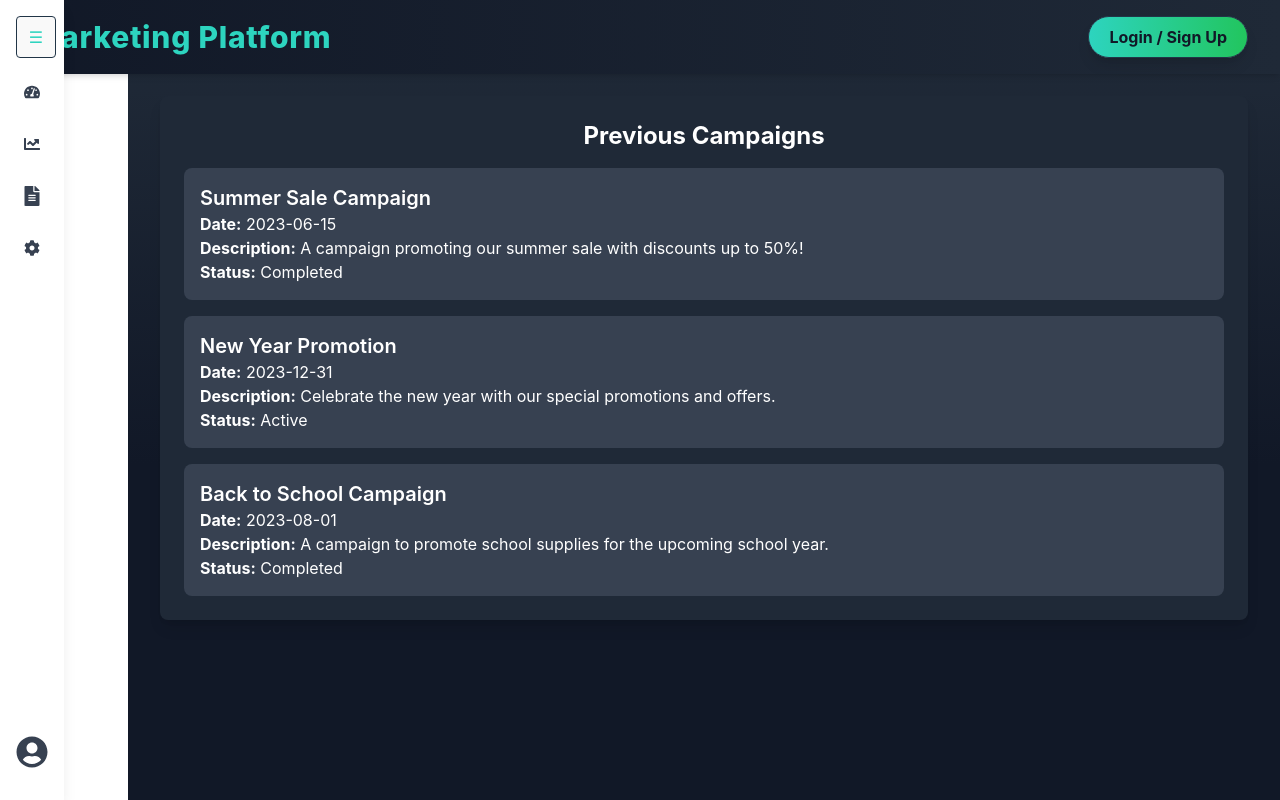
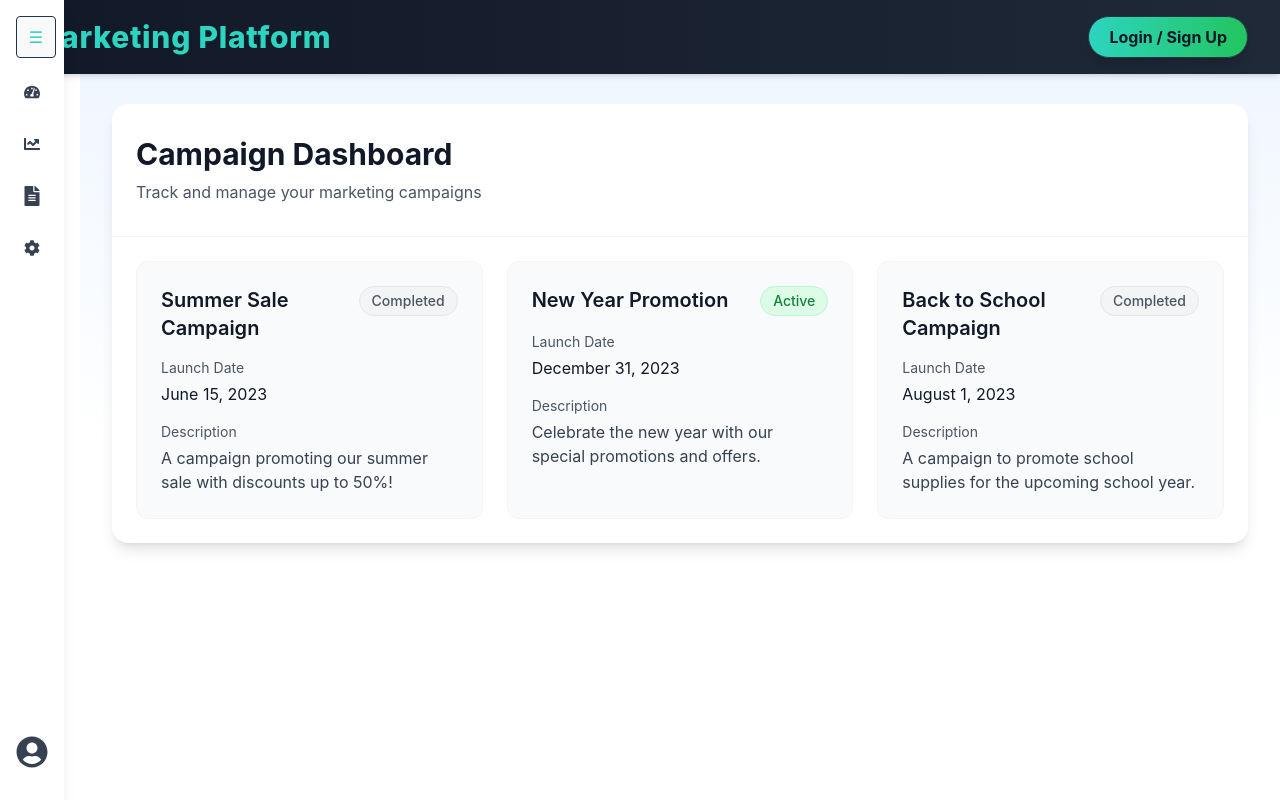
Before and after one commit to altf4-games/Datathon25, a React (Vite) app: page /reports in a window 1280 px wide. Shown: the top 800 px of the page. Built offline with nearby package versions, Linux system fonts and the light colour scheme.

Commit message:
Refactor CampaignPage component: Enhance layout, add status badges, and improve styling

```diff
--- a/src/pages/Campaigns.jsx
+++ b/src/pages/Campaigns.jsx
@@ -1,44 +1,96 @@
-// src/pages/CampaignPage.js
-import React from 'react';
+import React from "react";
 
 const campaigns = [
   {
     id: 1,
     title: "Summer Sale Campaign",
     date: "2023-06-15",
-    description: "A campaign promoting our summer sale with discounts up to 50%! ",
+    description:
+      "A campaign promoting our summer sale with discounts up to 50%!",
     status: "Completed",
   },
   {
     id: 2,
     title: "New Year Promotion",
     date: "2023-12-31",
-    description: "Celebrate the new year with our special promotions and offers.",
+    description:
+      "Celebrate the new year with our special promotions and offers.",
     status: "Active",
   },
   {
     id: 3,
     title: "Back to School Campaign",
     date: "2023-08-01",
-    description: "A campaign to promote school supplies for the upcoming school year.",
+    description:
+      "A campaign to promote school supplies for the upcoming school year.",
     status: "Completed",
   },
 ];
 
+const StatusBadge = ({ status }) => {
+  const statusStyles = {
+    Active: "bg-green-100 text-green-700 border-green-200",
+    Completed: "bg-gray-100 text-gray-600 border-gray-200",
+  };
+
+  return (
+    <span
+      className={`px-3 py-1 rounded-full text-sm font-medium border ${statusStyles[status]}`}
+    >
+      {status}
+    </span>
+  );
+};
+
 function CampaignPage() {
   return (
-    <div className="p-8 ml-32 min-h-screen w-[90vw] bg-gradient-to-b to-gray-900 via-gray-900 from-gray-800 text-white mt-16">
-      <div className="bg-gray-800 text-white rounded-lg shadow-lg p-6">
-        <h2 className="text-2xl font-bold mb-4 text-center">Previous Campaigns</h2>
-        <div className="space-y-4">
-          {campaigns.map((campaign) => (
-            <div key={campaign.id} className="bg-gray-700 p-4 rounded-lg">
-              <h3 className="text-xl font-semibold">{campaign.title}</h3>
-              <p><strong>Date:</strong> {campaign.date}</p>
-              <p><strong>Description:</strong> {campaign.description}</p>
-              <p><strong>Status:</strong> {campaign.status}</p>
+    <div className="ml-20 mt-10 min-h-screen bg-gradient-to-b from-blue-50 via-white to-white">
+      <div className="max-w-7xl mx-auto px-4 sm:px-6 lg:px-8 py-16">
+        <div className="bg-white rounded-2xl shadow-lg overflow-hidden">
+          <div className="px-6 py-8 border-b border-gray-100">
+            <h2 className="text-3xl font-bold text-gray-900">
+              Campaign Dashboard
+            </h2>
+            <p className="mt-2 text-gray-600">
+              Track and manage your marketing campaigns
+            </p>
+          </div>
+
+          <div className="p-6">
+            <div className="grid gap-6 md:grid-cols-2 lg:grid-cols-3">
+              {campaigns.map((campaign) => (
+                <div
+                  key={campaign.id}
+                  className="bg-gray-50 rounded-xl p-6 hover:bg-gray-100 transition-colors duration-200 border border-gray-100"
+                >
+                  <div className="flex justify-between items-start mb-4">
+                    <h3 className="text-xl font-semibold text-gray-900">
+                      {campaign.title}
+                    </h3>
+                    <StatusBadge status={campaign.status} />
+                  </div>
+
+                  <div className="space-y-4">
+                    <div>
+                      <p className="text-sm text-gray-600 mb-1">Launch Date</p>
+                      <p className="text-gray-900">
+                        {new Date(campaign.date).toLocaleDateString("en-US", {
+                          year: "numeric",
+                          month: "long",
+                          day: "numeric",
+                        })}
+                      </p>
+                    </div>
+
+                    <div>
+                      <p className="text-sm text-gray-600 mb-1">Description</p>
+                      <p className="text-gray-700">{campaign.description}</p>
+                    </div>
+                  </div>
+                </div>
+              ))}
             </div>
-          ))}
+          </div>
         </div>
       </div>
     </div>
```
